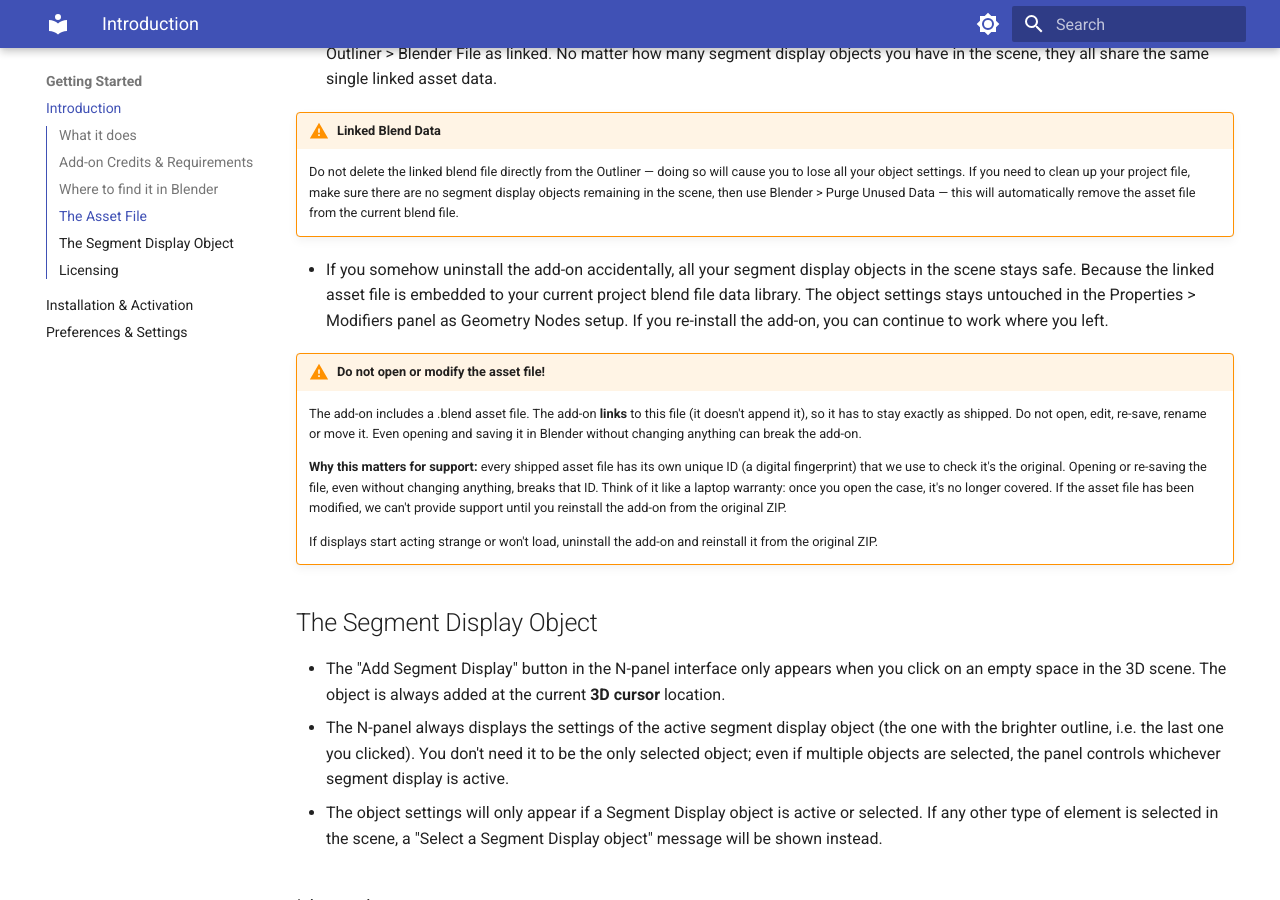
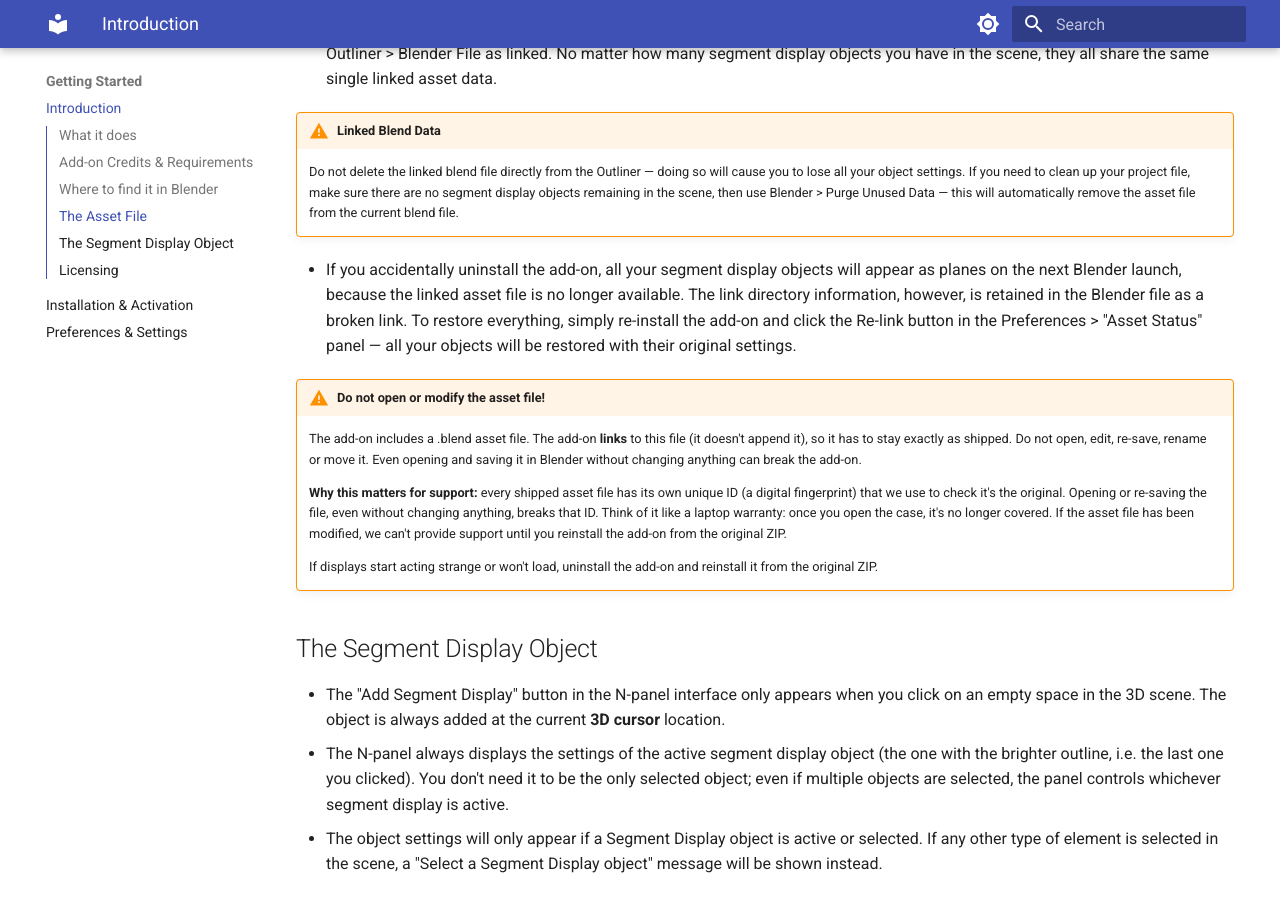
Before and after one commit to ahmetmaya-orion/segment-display-pro-docs, an MkDocs documentation site: the page built from docs/introduction.md, in a window 1280 px wide and 900 px high, scrolled down 2147 px. Built offline with MkDocs 1.6.1 and Material for MkDocs 9.7.7, drawn with Linux system fonts in a browser that asks for light colours.

Commit message:
docs(introduction): align uninstall behavior with troubleshooting (planes + Re-link)

```diff
--- a/docs/introduction.md
+++ b/docs/introduction.md
@@ -60,7 +60,7 @@
 !!! warning "Linked Blend Data"
     Do not delete the linked blend file directly from the Outliner — doing so will cause you to lose all your object settings. If you need to clean up your project file, make sure there are no segment display objects remaining in the scene, then use Blender > Purge Unused Data — this will automatically remove the asset file from the current blend file.
 
-- If you somehow uninstall the add-on accidentally, all your segment display objects in the scene stays safe. Because the linked asset file is embedded to your current project blend file data library. The object settings stays untouched in the Properties > Modifiers panel as Geometry Nodes setup. If you re-install the add-on, you can continue to work where you left.
+- If you accidentally uninstall the add-on, all your segment display objects will appear as planes on the next Blender launch, because the linked asset file is no longer available. The link directory information, however, is retained in the Blender file as a broken link. To restore everything, simply re-install the add-on and click the Re-link button in the Preferences > "Asset Status" panel — all your objects will be restored with their original settings.
 
 !!! warning "Do not open or modify the asset file!"
     The add-on includes a .blend asset file. The add-on **links** to this file (it doesn't append it), so it has to stay exactly as shipped. Do not open, edit, re-save, rename or move it. Even opening and saving it in Blender without changing anything can break the add-on.
```
